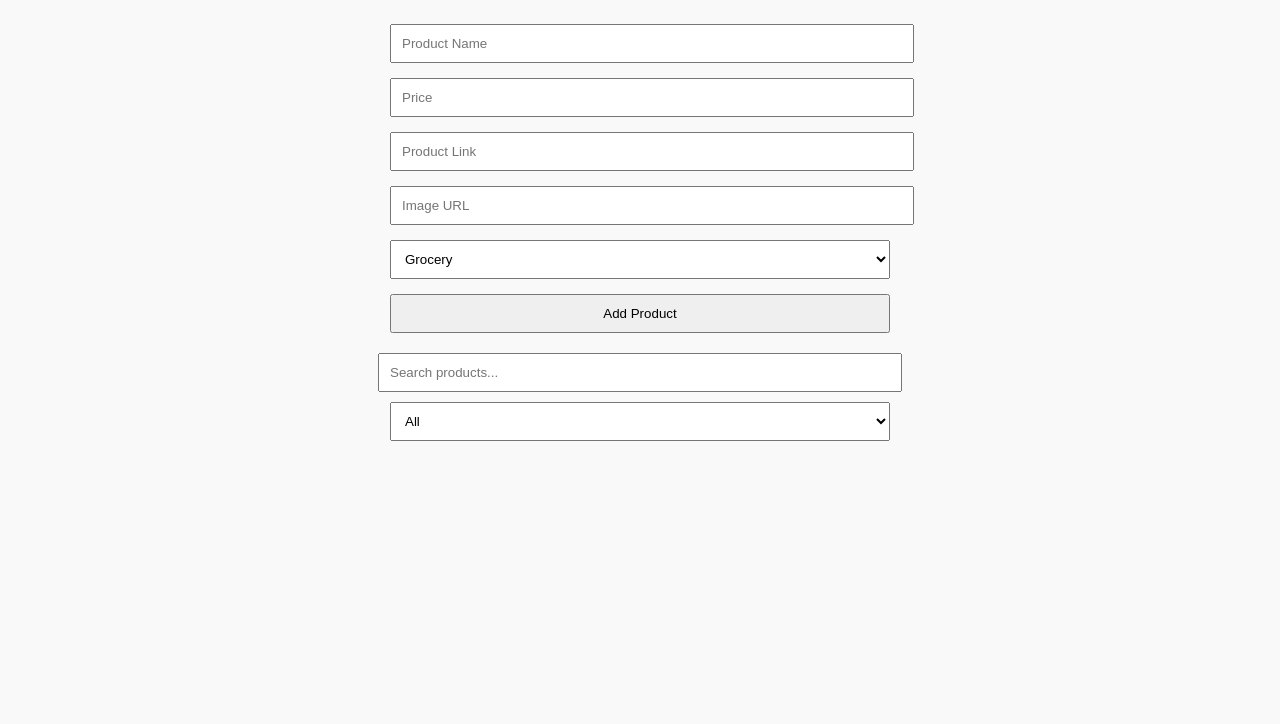
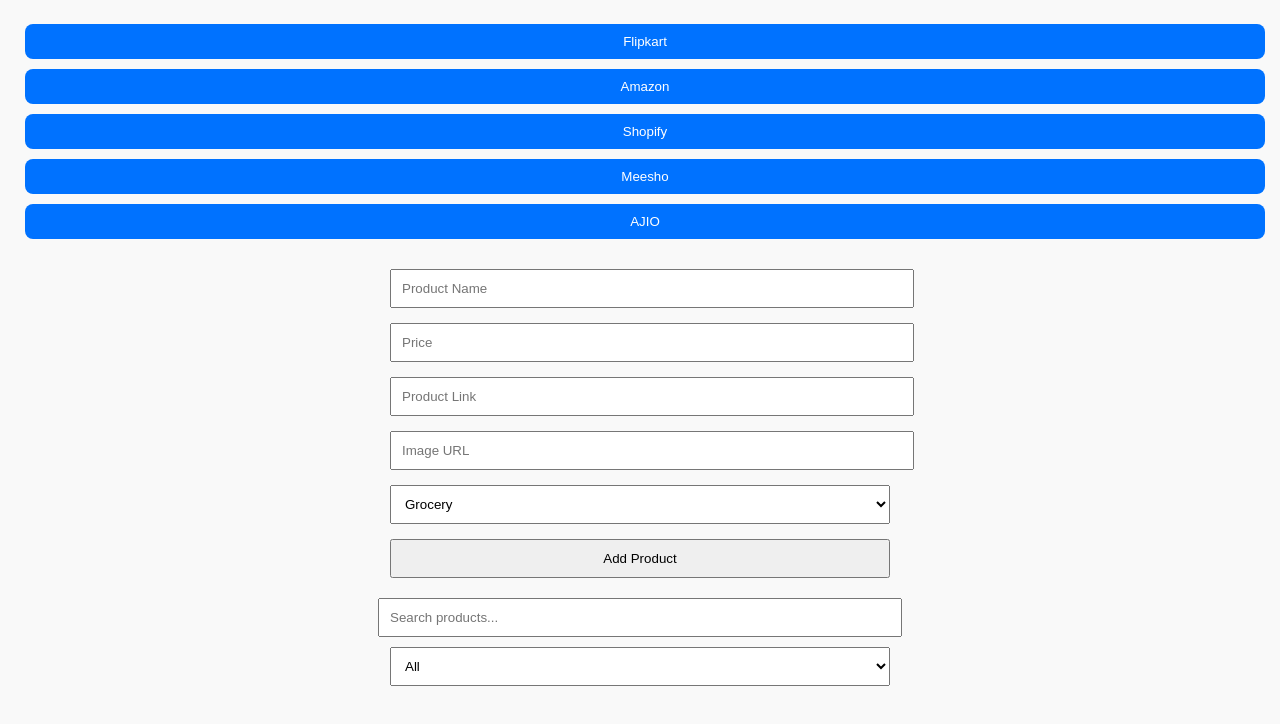
Before and after one commit to cherry-cmyk/Bumu-links, a plain HTML site: page index.html in a window 1280 px wide. Shown: the part 62-786 px from the top of the page. Drawn offline with Linux system fonts and the light colour scheme; no server answers.

Commit message:
Add files via upload

```diff
--- a/index.html
+++ b/index.html
@@ -9,6 +9,14 @@
 </head>
 <body>
   <h1>🛒 BuMU Links</h1>
+
+  <div id="ecommerce-links">
+    <button onclick="window.open('https://www.flipkart.com', '_blank')">Flipkart</button>
+    <button onclick="window.open('https://www.amazon.in', '_blank')">Amazon</button>
+    <button onclick="window.open('https://www.shopify.com', '_blank')">Shopify</button>
+    <button onclick="window.open('https://www.meesho.com', '_blank')">Meesho</button>
+    <button onclick="window.open('https://www.ajio.com', '_blank')">AJIO</button>
+  </div>
 
   <form id="productForm">
     <input type="text" name="productName" placeholder="Product Name" required />
--- a/style.css
+++ b/style.css
@@ -39,3 +39,20 @@ input, select, button {
   height: 150px;
   object-fit: cover;
 }
+
+#ecommerce-links {
+  text-align: center;
+  margin-bottom: 20px;
+}
+#ecommerce-links button {
+  margin: 5px;
+  padding: 10px 20px;
+  background: #0072ff;
+  color: white;
+  border: none;
+  border-radius: 8px;
+  cursor: pointer;
+}
+#ecommerce-links button:hover {
+  background: #005fd1;
+}
```
